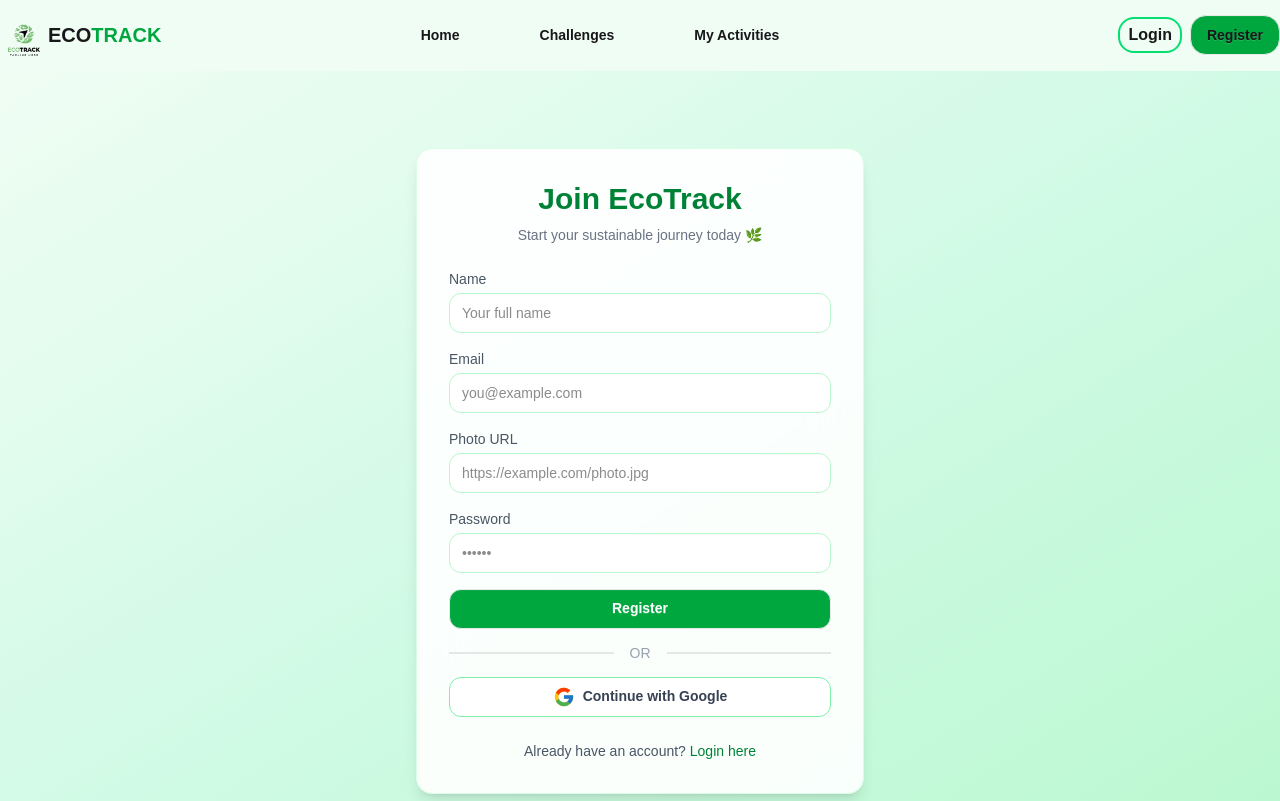
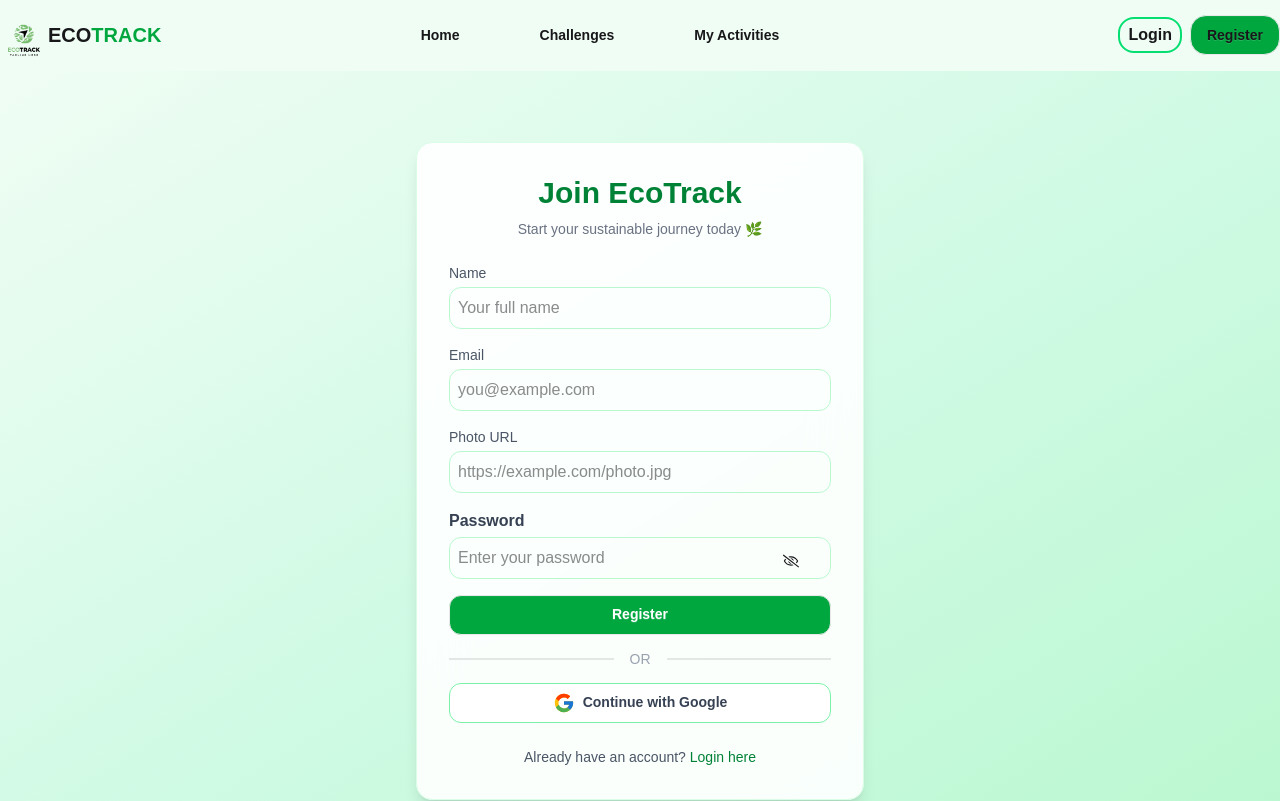
Before and after one commit to Anzumul-Jubayer/eco-track-client, a React (Vite) app: page /register in a window 1280 px wide. Shown: the top 801 px of the page. Built offline with nearby package versions, Linux system fonts and the light colour scheme.

Commit message:
eye-functionality

```diff
--- a/src/Pages/LoginPage.jsx
+++ b/src/Pages/LoginPage.jsx
@@ -1,8 +1,10 @@
-import React from "react";
+import React, { useState } from "react";
+import { FaRegEye, FaRegEyeSlash } from "react-icons/fa";
 import { FcGoogle } from "react-icons/fc";
 import { Link } from "react-router";
 
 const Login = () => {
+  const [show, setShow] = useState(false);
   return (
     <div className="min-h-screen flex items-center justify-center bg-linear-to-br from-green-50 via-emerald-100 to-green-200 py-10">
       <div className="bg-white shadow-2xl rounded-3xl p-8 md:p-12 w-[90%] max-w-md">
@@ -22,15 +24,23 @@ const Login = () => {
             />
           </div>
 
-          <div>
+          <div className="relative">
             <label className="block text-gray-700 font-semibold mb-1">
               Password
             </label>
             <input
-              type="password"
+              type={show?'text':'password'}
+
               placeholder="Enter your password"
               className="w-full px-4 py-3 border border-gray-300 rounded-xl focus:outline-none focus:ring-2 focus:ring-green-400"
             />
+            <span onClick={() => setShow(!show)} >
+              {show ? (
+                <FaRegEye className="absolute top-11 right-8" />
+              ) : (
+                <FaRegEyeSlash className="absolute top-11 right-8" />
+              )}
+            </span>
           </div>
 
           <button
@@ -40,7 +50,11 @@ const Login = () => {
             Login
           </button>
         </form>
-        <div className="my-2"><Link to='/forgot-password' className="link link-hover text-gray-400">Forgot password?</Link></div>
+        <div className="my-2">
+          <Link to="/forgot-password" className="link link-hover text-gray-400">
+            Forgot password?
+          </Link>
+        </div>
         <div className="divider text-gray-500 text-sm">OR</div>
 
         <button className="w-full flex items-center justify-center gap-3 border border-gray-300 py-3 rounded-xl font-semibold hover:bg-gray-50 transition-all">
--- a/src/Pages/RegisterPage.jsx
+++ b/src/Pages/RegisterPage.jsx
@@ -1,8 +1,10 @@
-import React from "react";
+import React, { useState } from "react";
 import { Link } from "react-router";
 import { FcGoogle } from "react-icons/fc";
+import { FaRegEye, FaRegEyeSlash } from "react-icons/fa";
 
 const RegisterPage = () => {
+  const [show, setShow] = useState(false);
   return (
     <div className="min-h-screen flex items-center justify-center bg-linear-to-br from-green-50 via-emerald-100 to-green-200 px-4">
       <div className="w-full max-w-md bg-white/90 backdrop-blur-xl shadow-lg rounded-2xl p-8 border border-green-100">
@@ -21,7 +23,7 @@ const RegisterPage = () => {
             <input
               type="text"
               placeholder="Your full name"
-              className="input input-bordered w-full rounded-xl border-green-200 focus:border-green-400 focus:ring-2 focus:ring-green-200"
+              className="w-full px-2 py-2 border border-green-200 rounded-xl focus:outline-none focus:ring-2 focus:ring-green-200"
             />
           </div>
 
@@ -32,7 +34,7 @@ const RegisterPage = () => {
             <input
               type="email"
               placeholder="you@example.com"
-              className="input input-bordered w-full rounded-xl border-green-200 focus:border-green-400 focus:ring-2 focus:ring-green-200"
+              className="w-full px-2 py-2 border border-green-200 rounded-xl focus:outline-none focus:ring-2 focus:ring-green-200"
             />
           </div>
 
@@ -43,19 +45,26 @@ const RegisterPage = () => {
             <input
               type="url"
               placeholder="https://example.com/photo.jpg"
-              className="input input-bordered w-full rounded-xl border-green-200 focus:border-green-400 focus:ring-2 focus:ring-green-200"
+              className="w-full px-2 py-2 border border-green-200 rounded-xl focus:outline-none focus:ring-2 focus:ring-green-200"
             />
           </div>
 
-          <div>
-            <label className="block text-sm font-medium text-gray-600 mb-1">
+          <div className="relative">
+            <label className="block text-gray-700 font-semibold mb-1">
               Password
             </label>
             <input
-              type="password"
-              placeholder="••••••"
-              className="input input-bordered w-full rounded-xl border-green-200 focus:border-green-400 focus:ring-2 focus:ring-green-200"
+              type={show ? "text" : "password"}
+              placeholder="Enter your password"
+              className="w-full px-2 py-2 border border-green-200 rounded-xl focus:outline-none focus:ring-2 focus:ring-green-200"
             />
+            <span onClick={() => setShow(!show)}>
+              {show ? (
+                <FaRegEye className="absolute top-11 right-8" />
+              ) : (
+                <FaRegEyeSlash className="absolute top-11 right-8" />
+              )}
+            </span>
           </div>
 
           <button
```
